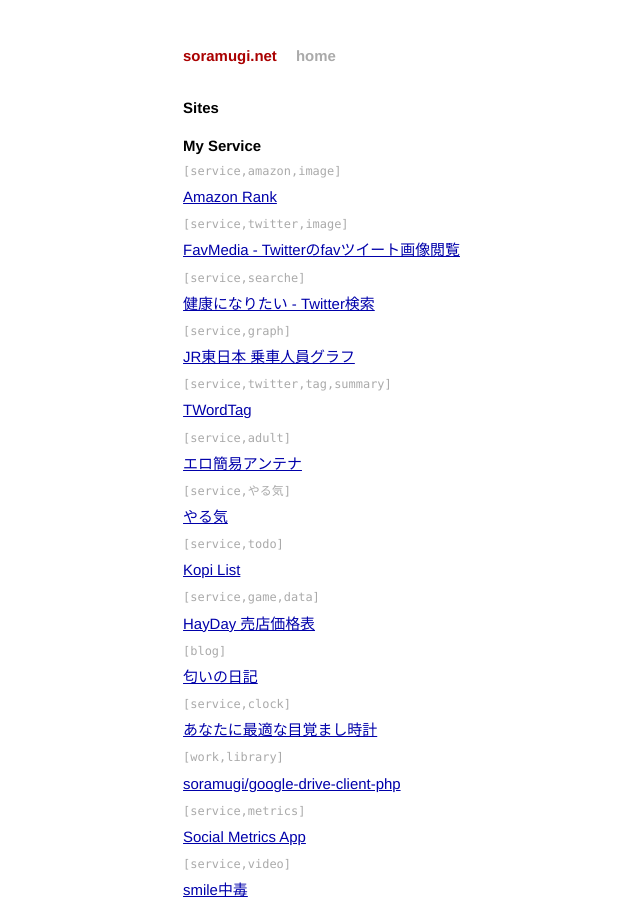
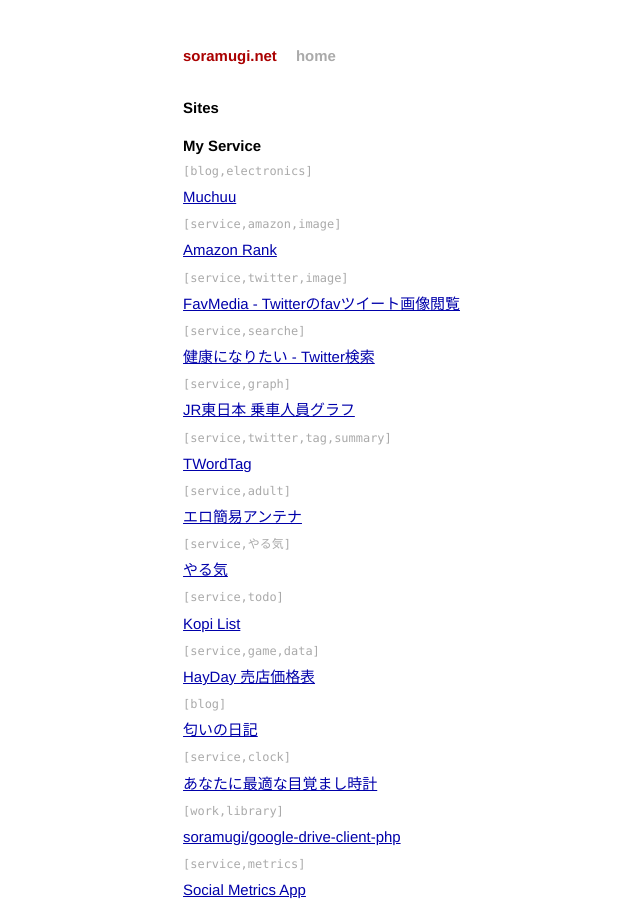
Before and after one commit to soramugi/soramugi.net, a Jekyll site: the page built from index.html, in a window 1280 px wide and 900 px high. Shown: the whole window, without its empty margins (143-783 px from the left). Built offline with Jekyll 4.4.1, drawn with Linux system fonts in a browser that asks for light colours; Markdown is read by kramdown in place of the engine named in the settings.

Commit message:
add blog

```diff
--- a/_config.yml
+++ b/_config.yml
@@ -7,6 +7,10 @@
 
 
 service_links:
+  -
+    tag: blog,electronics
+    title: Muchuu
+    url: http://blog.muchuu.net
   -
     tag: service,amazon,image
     title: Amazon Rank
```
